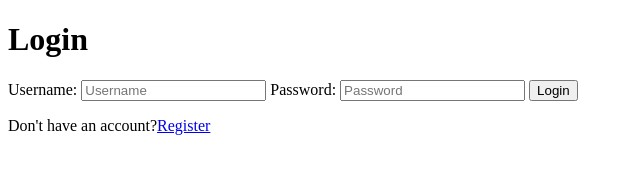
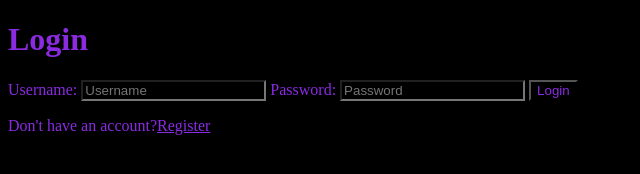
Before and after one commit to GuptaMaddula/frontend, a plain HTML site: page login.html in a window 1280 px wide. Shown: the whole page, without its empty margins (0-640 px from the left). Drawn offline with Linux system fonts and the light colour scheme.

Commit message:
css commit

```diff
--- a/login.html
+++ b/login.html
@@ -5,6 +5,7 @@
     <meta name="viewport" content="width=device-width, initial-scale=1.0">
     <title>Login</title>
 </head>
+<link rel="stylesheet" href="style.css">
 <body>
     <h1>Login</h1>
     <form action ="login.html" method = "get">
--- /dev/null
+++ b/style.css
@@ -0,0 +1,2 @@
+*{color:blueviolet}
+    *{background-color:black}
```
